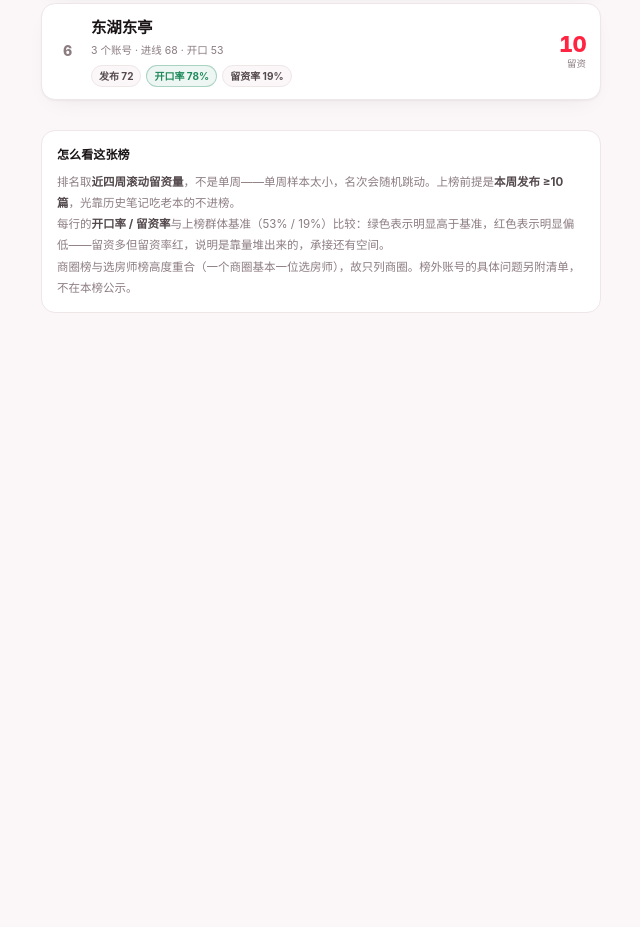
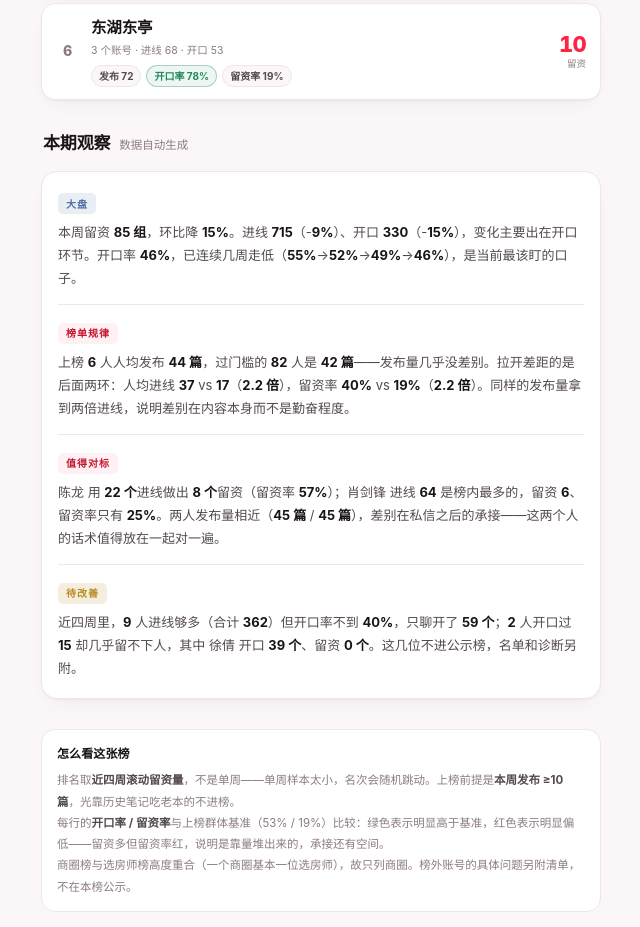
Before and after one commit to yan632186045-source/AIGC-dashboard-2, a plain HTML site: page bang.html in a window 1280 px wide. Shown: the part 1700-2627 px from the top of the page, without its empty margins (319-959 px from the left). Before the commit the page ends 2053 px from the top, so only its background shows below. Drawn offline with Linux system fonts and the light colour scheme.

Commit message:
AIGC营销号周度晾晒榜 7.27-8.2
Co-Authored-By: Claude Fable 5 <noreply@anthropic.com>

```diff
--- a/bang.html
+++ b/bang.html
@@ -94,6 +94,17 @@ h1{font-size:27px;font-weight:800;letter-spacing:-.02em;line-height:1.25;margin:
 .pill{font-size:10px;font-weight:700;padding:2px 7px;border-radius:20px;border:1px solid var(--line);color:var(--ink-2);background:var(--ground)}
 .pill.hi{color:var(--good);border-color:color-mix(in srgb,var(--good) 32%,transparent);background:color-mix(in srgb,var(--good) 8%,transparent)}
 .pill.lo{color:var(--red-deep);border-color:color-mix(in srgb,var(--red) 30%,transparent);background:color-mix(in srgb,var(--red) 7%,transparent)}
+
+/* 本期观察 */
+.obs{background:var(--card);border:1px solid var(--line);border-radius:16px;padding:4px 16px;box-shadow:var(--shadow)}
+.ob{padding:14px 0;border-top:1px solid var(--line)}
+.ob:first-child{border-top:none}
+.ob-t{display:inline-block;font-size:10px;font-weight:800;letter-spacing:.1em;padding:2.5px 8px;
+  border-radius:5px;background:var(--blush);color:var(--red-deep);margin-bottom:7px}
+.ob-t[data-k="大盘"]{background:color-mix(in srgb,var(--cool) 12%,transparent);color:var(--cool)}
+.ob-t[data-k="待改善"]{background:color-mix(in srgb,var(--gold) 15%,transparent);color:var(--gold)}
+.ob-b{font-size:13px;color:var(--ink-2);line-height:1.78}
+.ob-b b{color:var(--ink);font-weight:700}
 
 /* 说明 */
 .note{background:var(--card);border:1px solid var(--line);border-radius:14px;padding:13px 15px;font-size:11.5px;color:var(--muted);line-height:1.85}
@@ -219,6 +230,11 @@ h1{font-size:27px;font-weight:800;letter-spacing:-.02em;line-height:1.25;margin:
         <div class="ld"><div class="n num">10</div><div class="u">留资</div></div>
       </div></section>
 
+<section class="sec">
+  <div class="sec-hd"><span class="sec-t">本期观察</span><span class="sec-s">数据自动生成</span></div>
+  <div class="obs"><div class="ob"><span class="ob-t" data-k="大盘">大盘</span><div class="ob-b">本周留资 <b>85 组</b>，环比降 <b>15%</b>。进线 <b>715</b>（-<b>9%</b>）、开口 <b>330</b>（-<b>15%</b>），变化主要出在开口环节。开口率 <b>46%</b>，已连续几周走低（<b>55%</b>→<b>52%</b>→<b>49%</b>→<b>46%</b>），是当前最该盯的口子。</div></div><div class="ob"><span class="ob-t" data-k="榜单规律">榜单规律</span><div class="ob-b">上榜 <b>6</b> 人人均发布 <b>44 篇</b>，过门槛的 <b>82</b> 人是 <b>42 篇</b>——发布量几乎没差别。拉开差距的是后面两环：人均进线 <b>37</b> vs <b>17</b>（<b>2.2 倍</b>），留资率 <b>40%</b> vs <b>19%</b>（<b>2.2 倍</b>）。同样的发布量拿到两倍进线，说明差别在内容本身而不是勤奋程度。</div></div><div class="ob"><span class="ob-t" data-k="值得对标">值得对标</span><div class="ob-b">陈龙 用 <b>22 个</b>进线做出 <b>8 个</b>留资（留资率 <b>57%</b>）；肖剑锋 进线 <b>64</b> 是榜内最多的，留资 <b>6</b>、留资率只有 <b>25%</b>。两人发布量相近（<b>45 篇</b> / <b>45 篇</b>），差别在私信之后的承接——这两个人的话术值得放在一起对一遍。</div></div><div class="ob"><span class="ob-t" data-k="待改善">待改善</span><div class="ob-b">近四周里，<b>9</b> 人进线够多（合计 <b>362</b>）但开口率不到 <b>40%</b>，只聊开了 <b>59 个</b>；<b>2</b> 人开口过 <b>15</b> 却几乎留不下人，其中 徐倩 开口 <b>39 个</b>、留资 <b>0 个</b>。这几位不进公示榜，名单和诊断另附。</div></div></div>
+</section>
+
 <div class="note">
   <div class="note-t">怎么看这张榜</div>
   排名取<b>近四周滚动留资量</b>，不是单周——单周样本太小，名次会随机跳动。上榜前提是<b>本周发布 ≥10 篇</b>，光靠历史笔记吃老本的不进榜。<br>
```
